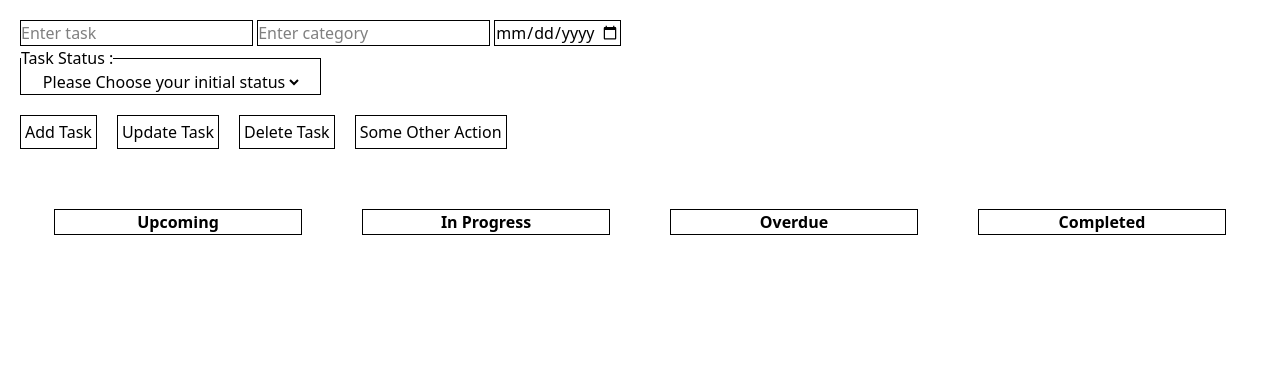
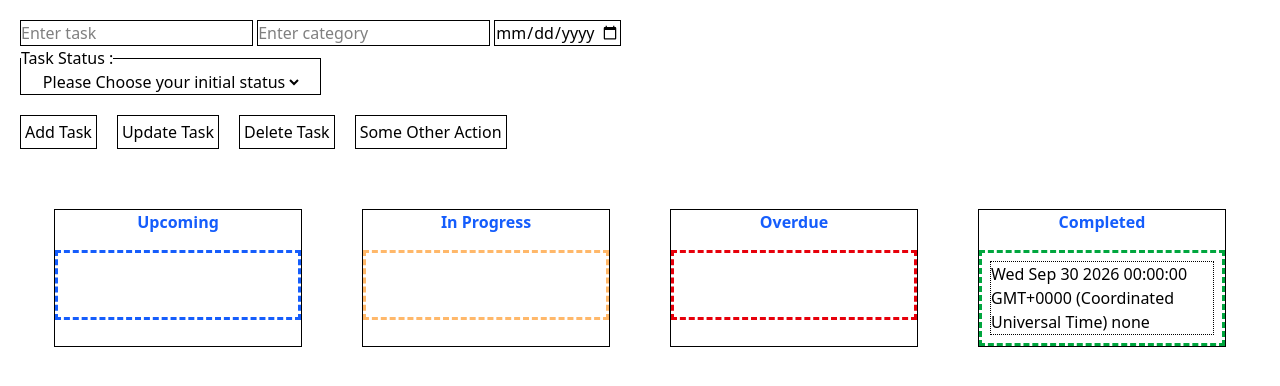
Before and after one commit to rhundal/ps-sba-4-task-management-app, a plain HTML site: page index.html in a window 1280 px wide. Both pictures are taken after a click on the button "Add Task". Drawn offline with nearby package versions, Linux system fonts and the light colour scheme.

Commit message:
addtask working with some styling

```diff
--- a/index.html
+++ b/index.html
@@ -43,38 +43,43 @@
 
             <div class="md:inline-block border-1 border-black-100 h-auto w-full md:w-[20%]">
                 <div class="text-center">
-                    <h3 class="text-blue text-md font-bold"> Upcoming </h3>
-                    <div id="upcomingList">
+                    <h3 class="text-blue-600 text-md font-bold mb-4"> Upcoming </h3>
 
-                    </div>
+                    <ul id="upcomingList"
+                        class="block w-full min-h-[70px] text-black text-left p-2 border-3 border-dashed border-blue-600">
+                    </ul>
                 </div>
             </div>
 
             <div class="md:inline-block border-1 border-black-100 h-auto w-full md:w-[20%]">
                 <div class="text-center">
-                    <h3 class="text-blue text-md font-bold"> In Progress </h3>
-                    <div id="inprogressList">
+                    <h3 class="text-blue-600 text-md font-bold mb-4"> In Progress </h3>
+                    <ul id="inprogressList"
+                        class="block w-full min-h-[70px] text-black text-left p-2 border-3 border-dashed border-orange-300">
 
-                    </div>
+                    </ul>
                 </div>
             </div>
 
             <div class="md:inline-block border-1 border-black-100 h-auto w-full md:w-[20%]">
                 <div class="text-center">
-                    <h3 class="text-blue text-md font-bold"> Overdue </h3>
-                    <div id="overdueList">
+                    <h3 class="text-blue-600 text-md font-bold mb-4"> Overdue </h3>
+                    <ul id="overdueList"
+                        class="block w-full min-h-[70px] text-black text-left p-2 border-3 border-dashed border-red-600">
 
-                    </div>
+                    </ul>
                 </div>
             </div>
 
             <div class="md:inline-block border-1 border-black-100 h-auto w-full md:w-[20%]">
                 <div class="text-center">
-                    <h3 class="text-blue text-md font-bold"> Completed </h3>
-                    <div id="completedList">
+                    <h3 class="text-blue-600 text-md font-bold mb-4"> Completed </h3>
+                    <ul id="completedList" class="block w-full min-h-[70px] text-black text-left p-2 border-3 border-dashed
+                        border-green-600">
+                    </ul>
 
-                    </div>
                 </div>
+            </div>
             </div>
 
         </section>
--- a/script.js
+++ b/script.js
@@ -27,6 +27,21 @@ Completed
 const AVAILABLE_CATEGORIES = ["Work", "Personal", "School", "Errands"];
 let id_counter = 1;
 
+// capture userinput
+
+let taskName = document.getElementById("taskName");
+let categoryName = document.getElementById("categoryName");
+let dueDate = document.getElementById("taskDueDate");
+let initialStatus = document.getElementById("statusDropDown");
+
+const addTaskBtn = document.getElementById("addTask");
+const taskListArea = document.getElementById("taskList");
+
+let upcomingListSection = taskListArea.querySelector("#upcomingList");
+let inprogressListSection = taskListArea.querySelector("#inprogressList");
+let overdueListSection = taskListArea.querySelector("#overdueList");
+let completedListSection = taskListArea.querySelector("#completedList");
+
 let task = {
   id: null,
   name: "",
@@ -42,23 +57,35 @@ let upComingTasks,
   allTasks = [];
 
 function addTask(taskObj) {
+  // create new li
   allTasks.push(taskObj);
+  createListItem(taskObj);
 }
 
-// capture userinput
+function createListItem(taskObj) {
+  let listItem = document.createElement("li");
+  listItem.style.listStyle = "none";
+  listItem.style.border = "1px dotted black";
+  listItem.textContent = `${taskObj.name} ${taskObj.category} ${taskObj.deadline} ${taskObj.status}`;
 
-let taskName = document.getElementById("taskName");
-let categoryName = document.getElementById("categoryName");
-let dueDate = document.getElementById("taskDueDate");
-let initialStatus = document.getElementById("statusDropDown");
+  displayTask(listItem, taskObj);
+}
 
-const addTaskBtn = document.getElementById("addTask");
-const taskListArea = document.getElementById("taskList");
+function displayTask(itemToDisplay, taskObj) {
+  let statusSelected = taskObj.status.toLowerCase().trim();
 
-let upcomingListSection = taskListArea.querySelector("#upcomingList");
-let inprogressListSection = taskListArea.querySelector("#inprogressList");
-let overdueListSection = taskListArea.querySelector("#overdueList");
-let completedListSection = taskListArea.querySelector("#completedList");
+  if (statusSelected === "upcoming") {
+    upcomingListSection.appendChild(itemToDisplay);
+  } else if (statusSelected === "in progress") {
+    inprogressListSection.appendChild(itemToDisplay);
+  } else if (statusSelected === "overdue") {
+    overdueListSection.appendChild(itemToDisplay);
+  } else {
+    // completed
+
+    completedListSection.appendChild(itemToDisplay);
+  }
+}
 
 function constructTaskObj(nameEl, categoryEl, dueDateEl, statusEl) {
   let newTask = { ...task }; // 1. Make a fresh, separate copy of the template first
@@ -93,6 +120,8 @@ addTaskBtn.addEventListener("click", () => {
 
   allTasks.push(newTaskCreated);
 
+  addTask(newTaskCreated);
+
   // Clear inputs after adding
   taskName.value = "";
   categoryName.value = "";
```
